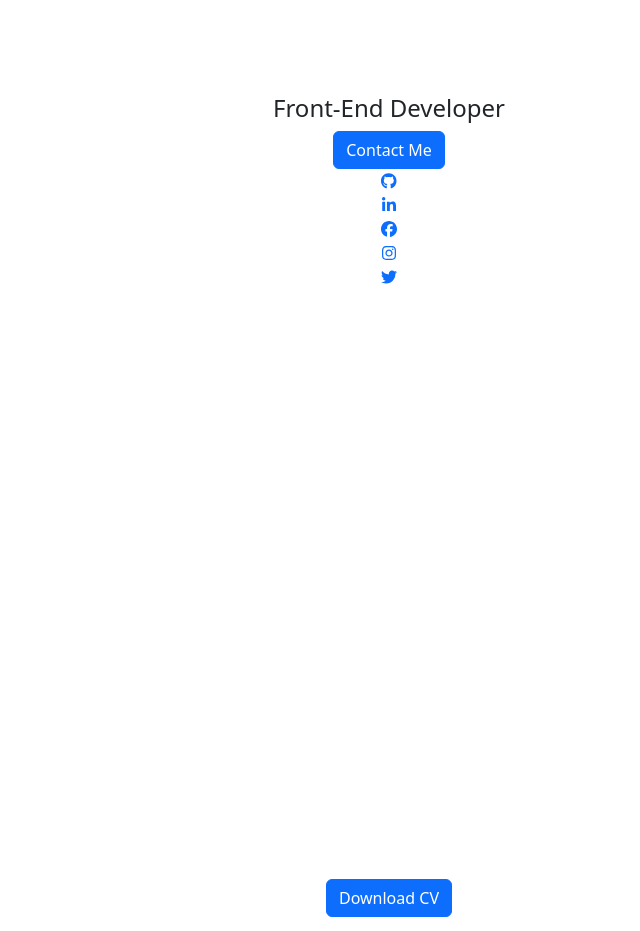
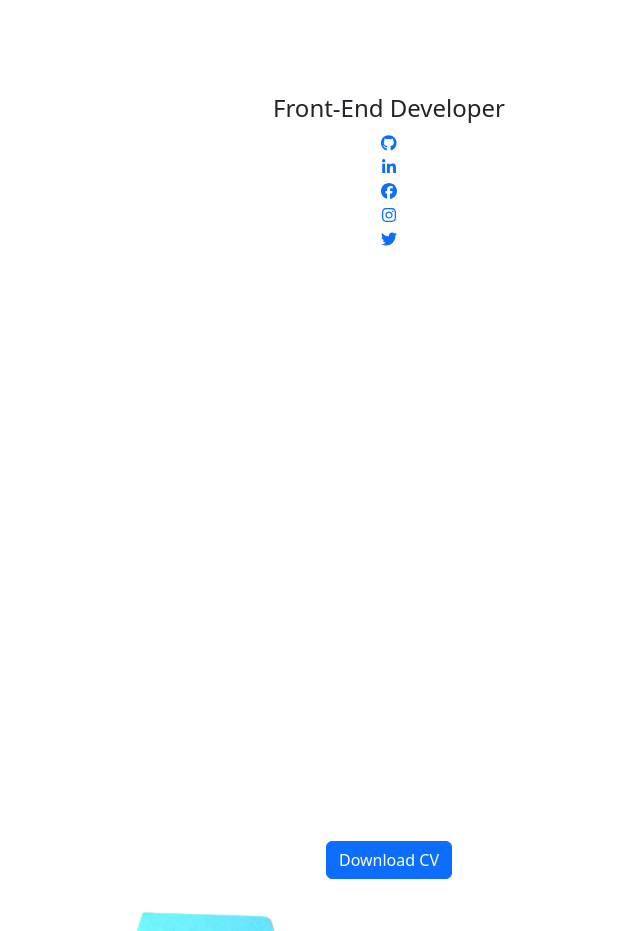
Before and after one commit to Ian-Mlolwa/Ian-Portfolio, a React (Vite) app: page / in a window 1280 px wide. Shown: the part 1000-1931 px from the top of the page, without its empty margins (251-891 px from the left). Built offline with nearby package versions, Linux system fonts and the light colour scheme; the HTML template or start-up script is replaced by a standard one.

Commit message:
hero updated

```diff
--- a/src/components/Hero.tsx
+++ b/src/components/Hero.tsx
@@ -42,7 +42,6 @@ const Hero = () => {
           >
             Front-End Developer
           </h4>
-          <Button className="mt-8 hover:bg-cyan-900">Contact Me</Button>
 
           <div className="text-gray-600 mt-8 text-3xl flex items-center md:justify-start justify-center gap-5">
             {social_media?.map((media) => (
```
